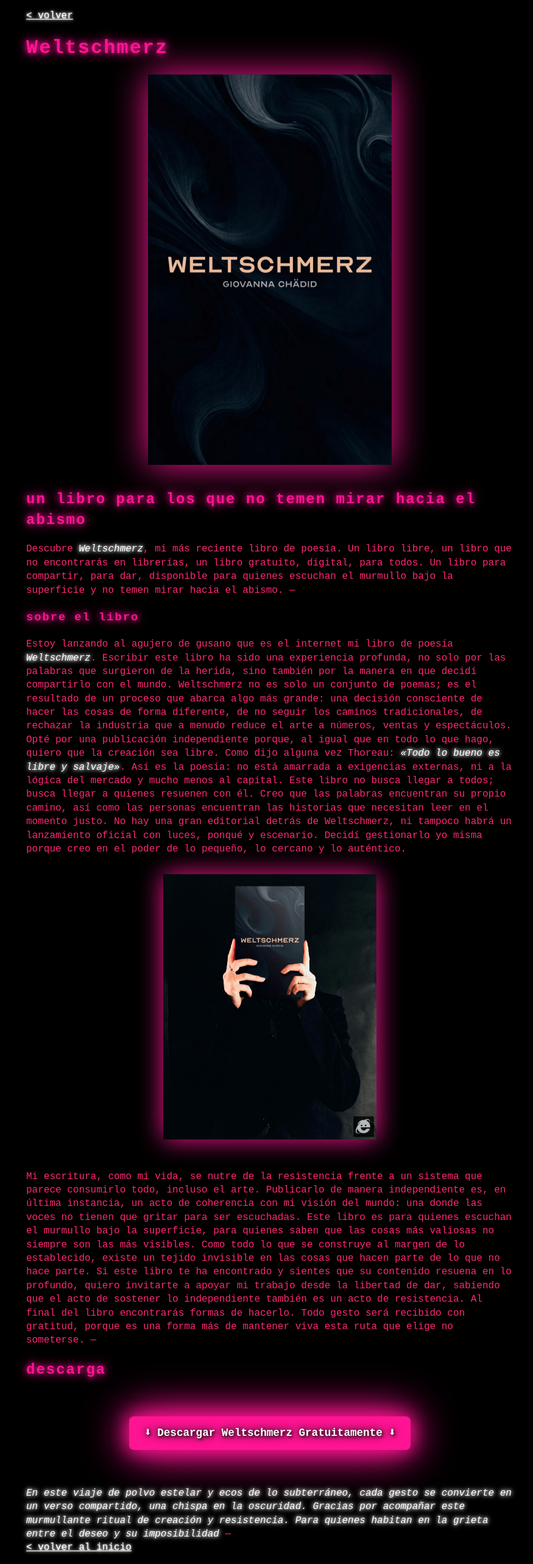
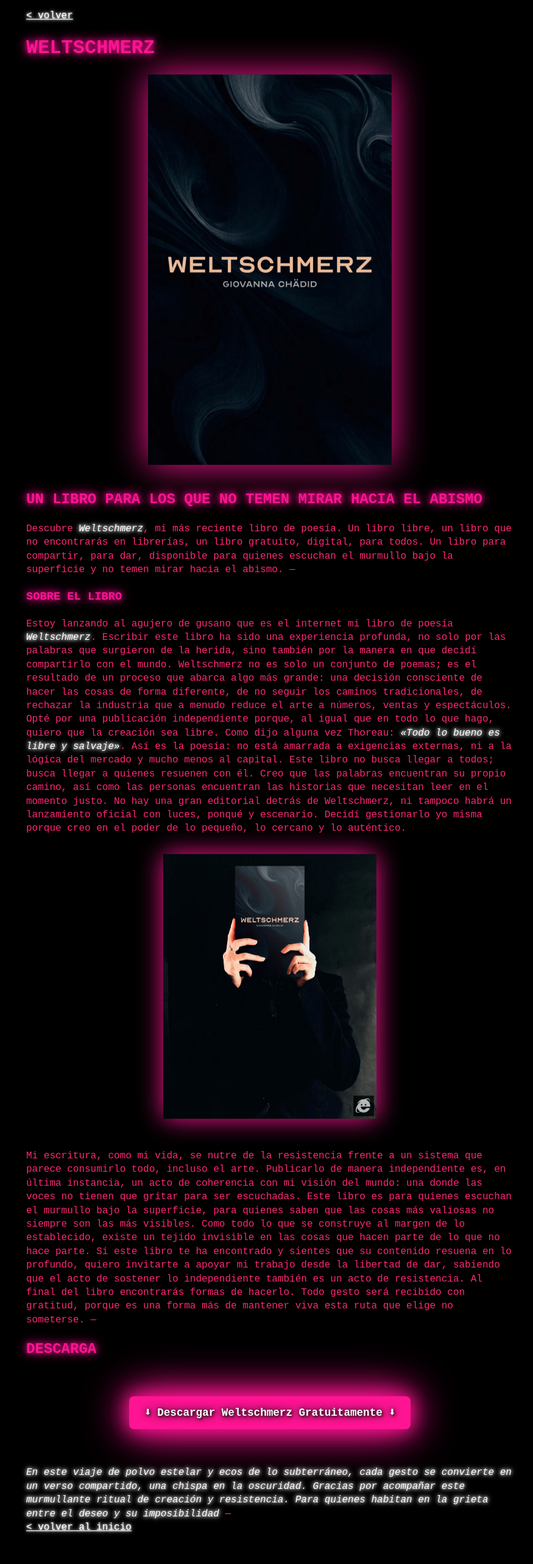
Before and after one commit to medusahra/medusahra.github.io, a Jekyll site: the page built from _posts/2025-11-11-weltschmerz.md, in a window 1280 px wide. Shown: the whole page at 61% size, without its empty margins (197-1072 px from the left). Built offline with Jekyll 4.4.1, drawn with Linux system fonts in a browser that asks for light colours; after the commit the page ends 2530 px from its top, so only the background shows below that.

Commit message:
Update default.html

```diff
--- a/_layouts/default.html
+++ b/_layouts/default.html
@@ -26,14 +26,14 @@
   word-wrap: break-word;
 }
 
-  /* Títulos rosa neón con glow */
-h1, h2, h3 {
+/* Títulos rosa neón con glow */
+    h1, h2, h3 {
   color: #ff1493 !important;
   text-shadow: 0 0 10px #ff1493, 0 0 20px #ff1493;
   margin: 20px 0;
-  font-family: 'Courier New', Courier, monospace;
+  font-family: 'OCR A Std', 'Courier New', monospace;
   font-weight: bold;
-  letter-spacing: 2px;
+  text-transform: uppercase;
 }
 
     /* Texto normal rosa sin glow */
```
